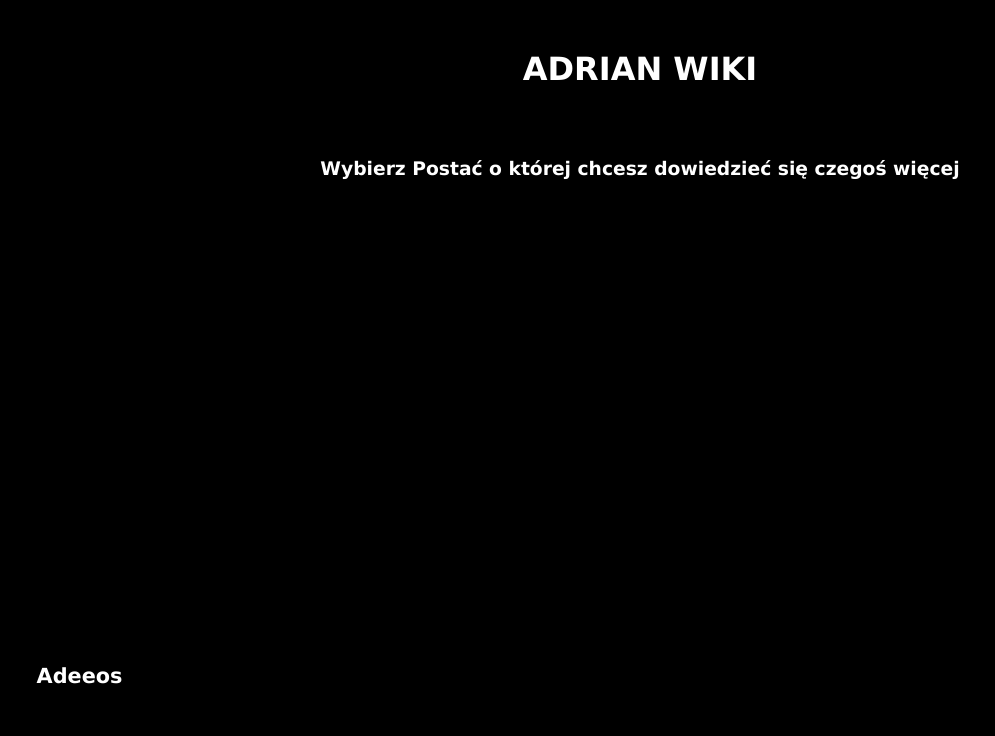
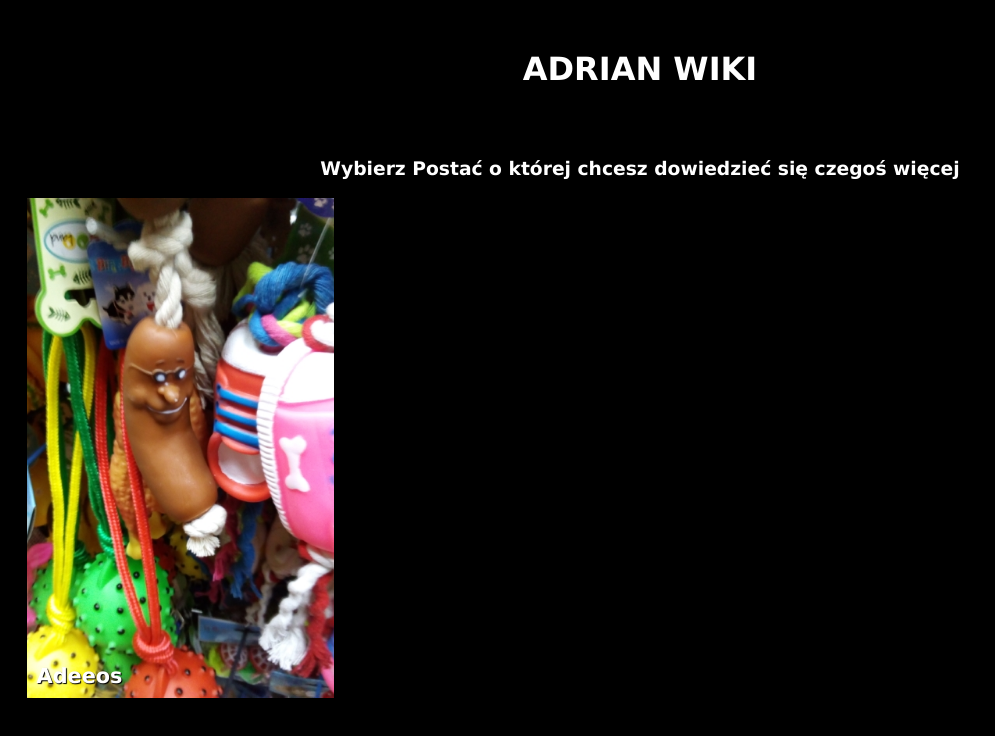
Before and after one commit to Adeeos/Adeeos.github.io, a plain HTML site: page postacie.html in a window 1280 px wide. Shown: the whole page, without its empty margins (0-995 px from the left). Drawn offline with Linux system fonts and the light colour scheme.

Commit message:
Add files via upload

```diff
--- a/postacie.html
+++ b/postacie.html
@@ -14,9 +14,7 @@
         </div>
         <div id="nothing"><br></div>
         <div class="postac-container">
-            <div class="postac-img-holder">
-                <style>background: url(https://i.imgur.com/udtKS7l.jpeg);</style>
-            </div>
+            <div class="postac-img-holder"></div>
             <a class="postac-title-link" href="https://adeeos.github.io/adeeos.html">Adeeos</a>
         </div>
     </body>
--- a/style.css
+++ b/style.css
@@ -293,6 +293,7 @@ body
 .postac-img-holder {
     width: 100%;
     height: 100%;
+    background: url("https://raw.githubusercontent.com/Adeeos/Adeeos.github.io/main/1661370013785%20(Ma%C5%82y).jpg");
     background-position: center;
     background-size: cover;
     background-repeat: no-repeat;
```
